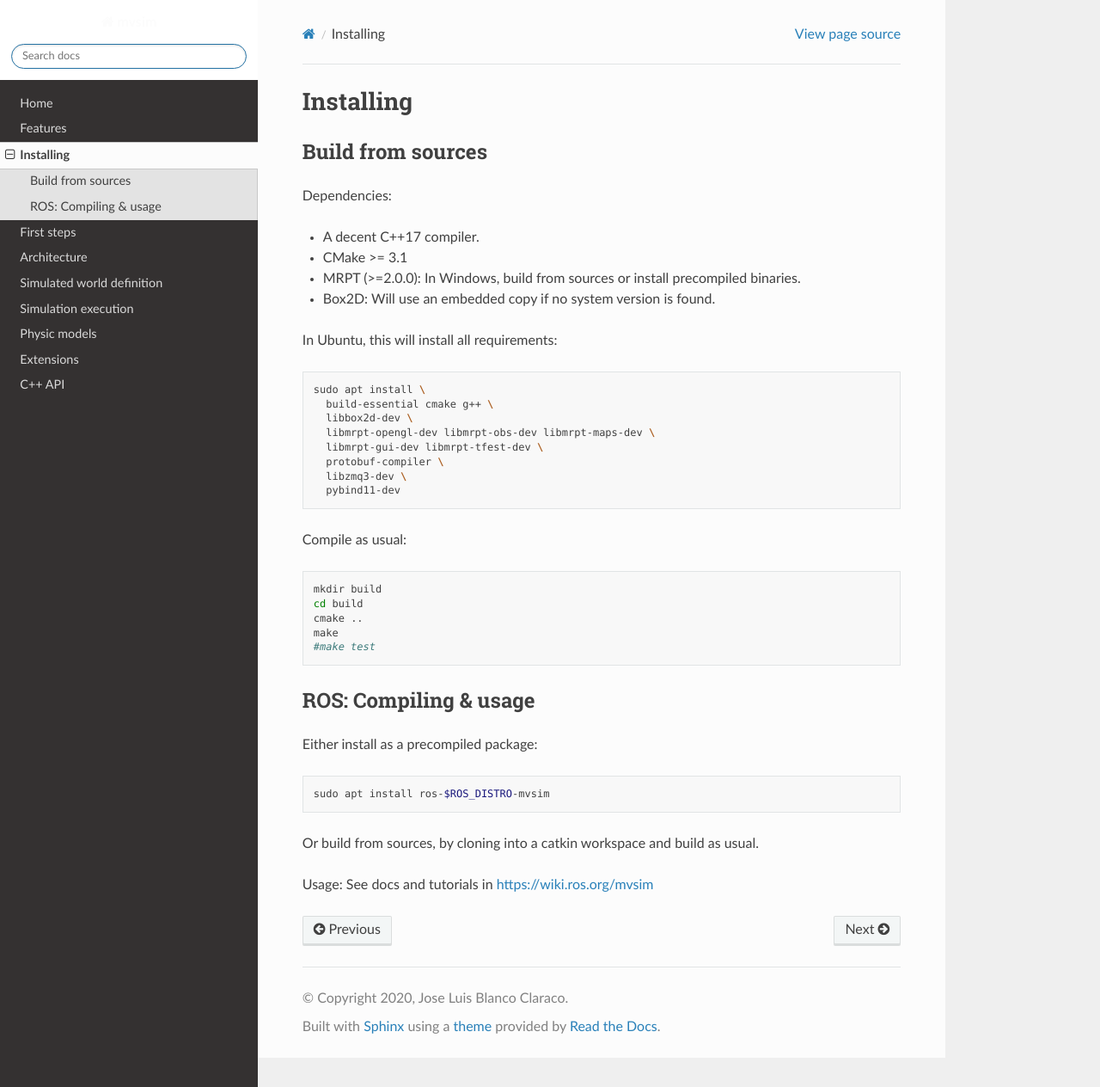
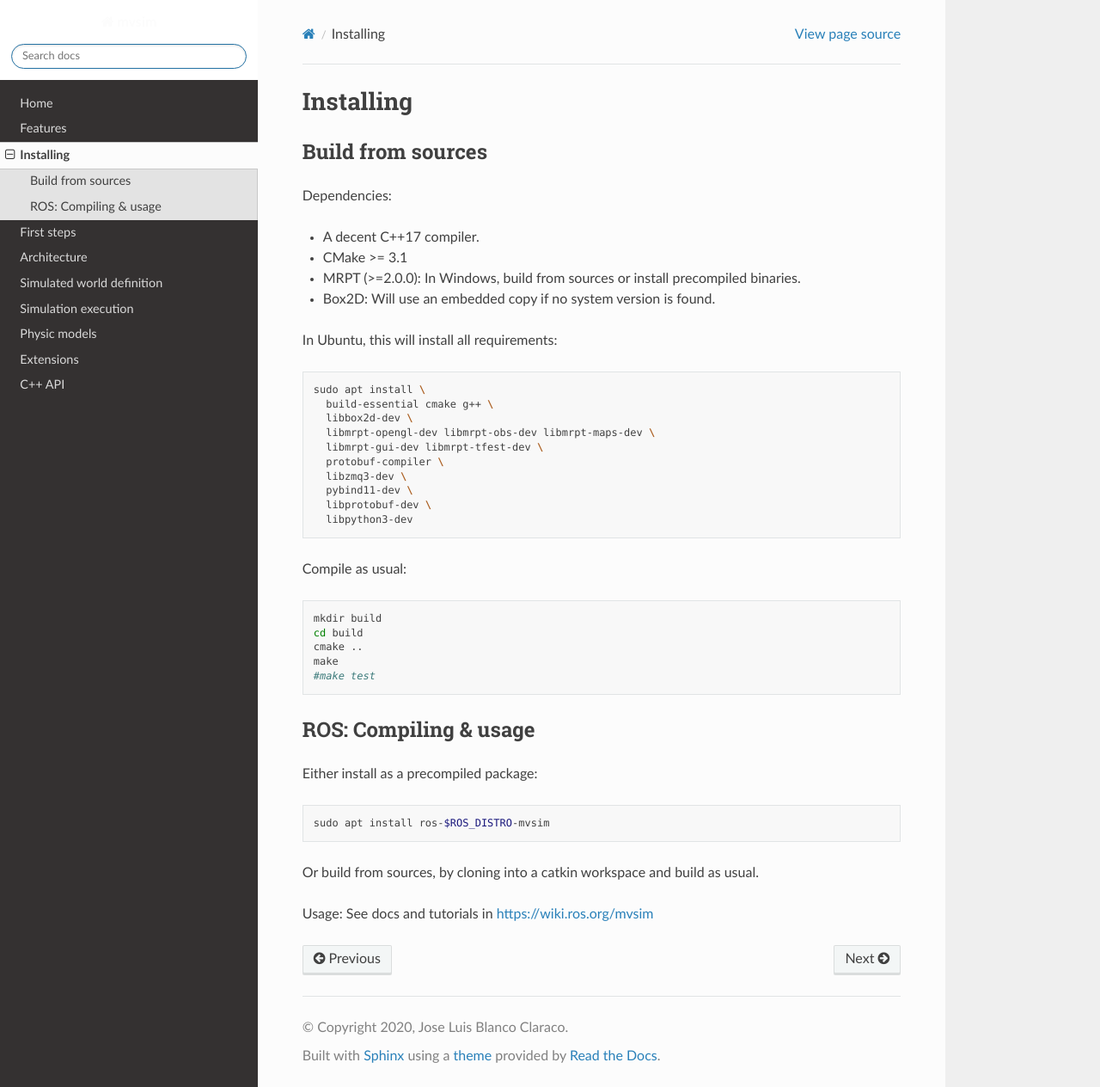
Before and after one commit to MRPT/mvsim, a Sphinx documentation site: the page built from docs/install.rst, in a window 1280 px wide and 1264 px high. Shown: the whole window at 86% size. Built offline with Sphinx 7.4.7 and the Read the Docs theme 2.0.0, drawn with Linux system fonts in a browser that asks for light colours.

Commit message:
Update install.rst
Former-commit-id: c1e509f01cf897f33336382741bdba2a32fd94ee [formerly 9cc1ae9fe17a07d5bbadff3015b7cdb425f8d5f6]
Former-commit-id: de1a6d84731ec8fb9110a6f18c3999d75de8d42f

```diff
--- a/docs/install.rst
+++ b/docs/install.rst
@@ -22,7 +22,9 @@ In Ubuntu, this will install all requirements:
    libmrpt-gui-dev libmrpt-tfest-dev \
    protobuf-compiler \
    libzmq3-dev \
-   pybind11-dev
+   pybind11-dev \
+   libprotobuf-dev \
+   libpython3-dev
 
 
 Compile as usual:
```
